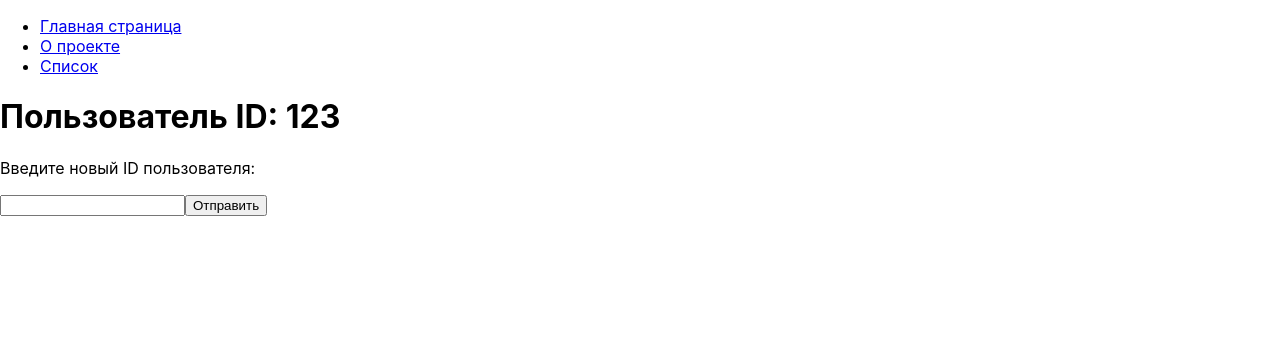
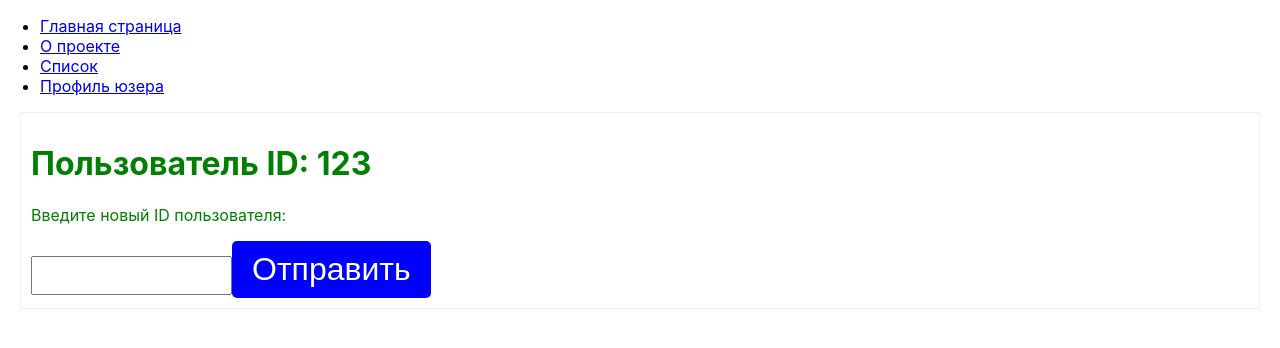
Before and after one commit to zhevakin/todo-app, a React (Create React App) app: page /user/123 in a window 1280 px wide. Shown: the top 348 px of the page. Built offline with nearby package versions, Linux system fonts and the light colour scheme.

Commit message:
styled coponents

```diff
--- a/package.json
+++ b/package.json
@@ -6,11 +6,13 @@
     "@testing-library/jest-dom": "^5.16.4",
     "@testing-library/react": "^13.3.0",
     "@testing-library/user-event": "^13.5.0",
+    "classnames": "^2.3.1",
     "prop-types": "^15.8.1",
     "react": "^18.1.0",
     "react-dom": "^18.1.0",
     "react-router-dom": "^6.3.0",
     "react-scripts": "5.0.1",
+    "styled-components": "^5.3.5",
     "web-vitals": "^2.1.4"
   },
   "scripts": {
--- a/src/App.js
+++ b/src/App.js
@@ -19,6 +19,9 @@ function App() {
           <li>
             <Link to="/todo">Список</Link>
           </li>
+          <li>
+            <Link to="/user/123">Профиль юзера</Link>
+          </li>
         </ul>
       </nav>
       <Routes>
--- /dev/null
+++ b/src/components/Button.js
@@ -0,0 +1,16 @@
+import styled from 'styled-components'
+
+const SButton = styled.button`
+  background: blue;
+  border: none;
+  color: #fff;
+  font-size: 20px;
+  padding: 5px 10px;
+  border-radius: 5px;
+`
+
+function Button(props) {
+  return <SButton {...props} />
+}
+
+export default Button
--- a/src/components/TodoItem.js
+++ b/src/components/TodoItem.js
@@ -1,15 +1,26 @@
 import PropTypes from 'prop-types'
-import './TodoItem.css'
+import styled, { css } from 'styled-components'
+
+const Item = styled.div`
+  color: #000;
+
+  ${(props) =>
+    props.completed &&
+    css`
+      color: #999;
+      text-decoration: line-through;
+    `}
+`
 
 function TodoItem({ item, onComplete, onDelete }) {
   return (
-    <div className={item.completed ? 'todo-item-completed' : 'todo-item'}>
+    <Item completed={item.completed}>
       <input type="checkbox" checked={item.completed} onChange={onComplete} />
       {item.title}
       <button type="button" onClick={onDelete}>
         x
       </button>
-    </div>
+    </Item>
   )
 }
 
--- a/src/components/TodoItem.css
+++ b/src/components/TodoItem.module.css
@@ -1,8 +1,8 @@
-.todo-item {
+.item {
   color: #000;
 }
 
-.todo-item-completed {
+.completed {
   color: #999;
   text-decoration: line-through;
 }
--- a/src/routes/Todo.css
+++ /dev/null
@@ -1,38 +0,0 @@
-.App {
-  text-align: center;
-}
-
-.App-logo {
-  height: 40vmin;
-  pointer-events: none;
-}
-
-@media (prefers-reduced-motion: no-preference) {
-  .App-logo {
-    animation: App-logo-spin infinite 20s linear;
-  }
-}
-
-.App-header {
-  background-color: #282c34;
-  min-height: 100vh;
-  display: flex;
-  flex-direction: column;
-  align-items: center;
-  justify-content: center;
-  font-size: calc(10px + 2vmin);
-  color: white;
-}
-
-.App-link {
-  color: #61dafb;
-}
-
-@keyframes App-logo-spin {
-  from {
-    transform: rotate(0deg);
-  }
-  to {
-    transform: rotate(360deg);
-  }
-}
--- a/src/routes/Todo.js
+++ b/src/routes/Todo.js
@@ -1,5 +1,5 @@
 import { useState } from 'react'
-import './Todo.css'
+import styles from './Todo.module.css'
 import AddItemForm from '../components/AddItemForm'
 import TodoItem from '../components/TodoItem'
 
@@ -13,6 +13,8 @@ const defaultItems = [
 
 function Todo() {
   const [items, setItems] = useState(defaultItems)
+
+  console.log(styles)
 
   const handleSubmit = (title) => {
     const newItem = {
@@ -44,7 +46,7 @@ function Todo() {
   }
 
   return (
-    <div>
+    <div className={styles.container}>
       <AddItemForm onSubmit={handleSubmit} />
       {items.map((item) => (
         <TodoItem
--- /dev/null
+++ b/src/routes/Todo.module.css
@@ -0,0 +1,7 @@
+.container {
+  background: gray;
+}
+
+.item {
+  color: #000;
+}
--- a/src/routes/User.js
+++ b/src/routes/User.js
@@ -1,5 +1,12 @@
 import { useState } from 'react'
 import { useParams, useNavigate } from 'react-router-dom'
+import styled from 'styled-components'
+import Button from '../components/Button'
+
+const SubmitButton = styled(Button)`
+  font-size: 32px;
+  padding: 10px 20px;
+`
 
 function User() {
   const [input, setInput] = useState('')
@@ -12,19 +19,31 @@ function User() {
   }
 
   return (
-    <div>
+    <Container>
       <h1>Пользователь ID: {userId}</h1>
       <p>Введите новый ID пользователя:</p>
       <form onSubmit={handleSubmit}>
-        <input
+        <Input
           type="text"
           value={input}
           onChange={(event) => setInput(event.target.value)}
         />
-        <button type="submit">Отправить</button>
+        <SubmitButton type="submit">Отправить</SubmitButton>
       </form>
-    </div>
+    </Container>
   )
 }
 
 export default User
+
+const Container = styled.div`
+  border: 1px solid #eee;
+  color: green;
+  padding: 10px;
+  margin: 0 20px;
+`
+
+const Input = styled.input`
+  padding: 10px;
+  color: #999;
+`
```
Also changed, not shown: 1 other file (tests, documents, lock files or other folders).
